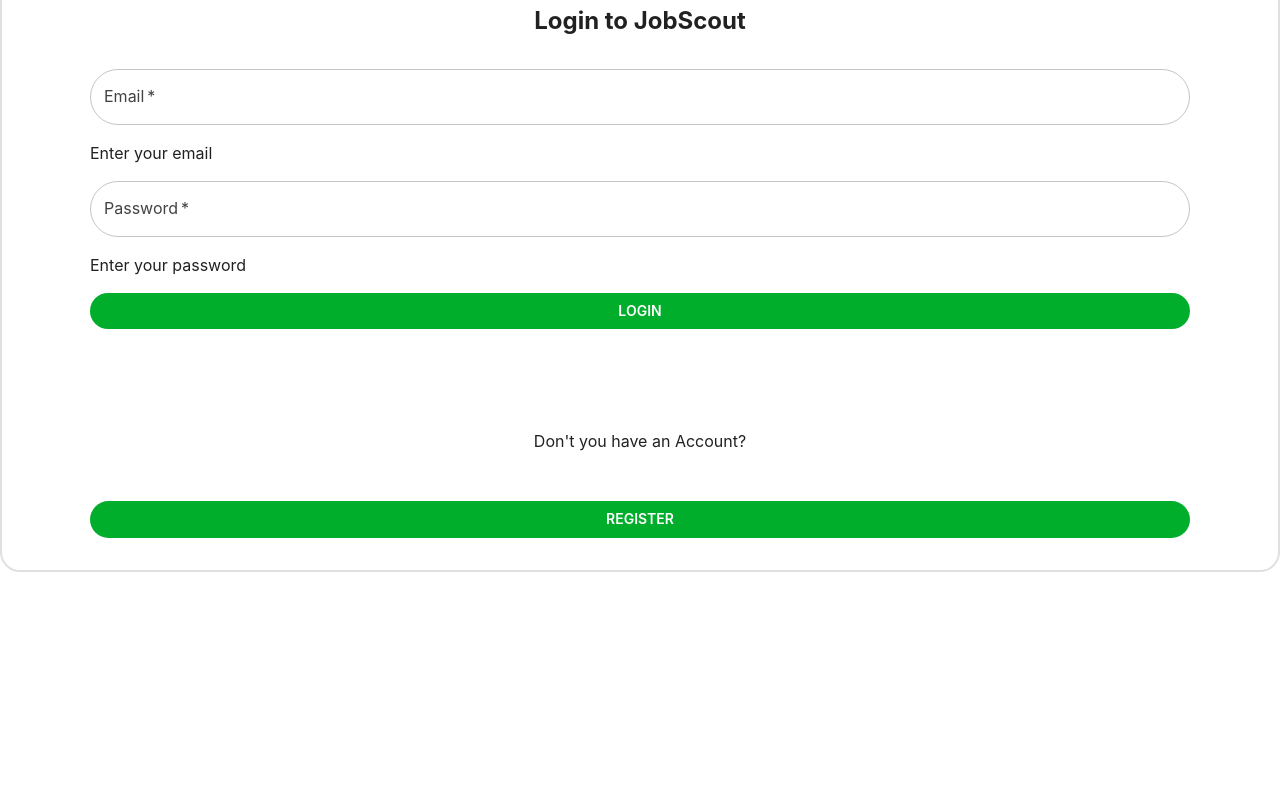
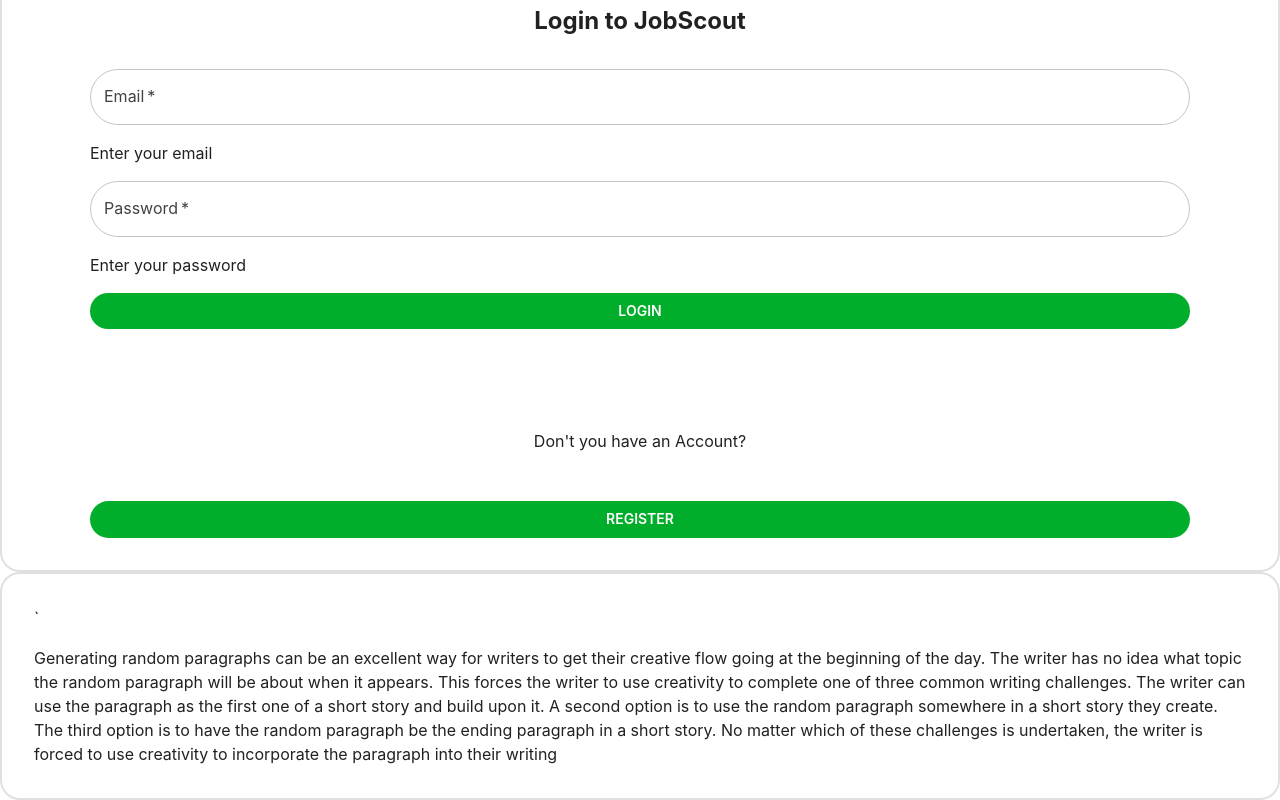
Before and after one commit to zetcco/jobscout-frontend, a React (Create React App) app: page /home in a window 1280 px wide. Shown: the part 257-1057 px from the top of the page. Before the commit the page ends 829 px from the top, so only its background shows below. Built offline with nearby package versions, Linux system fonts and the light colour scheme.

Commit message:
SocialMedia  comment component created

```diff
--- a/src/components/SocialMedia/Comments.jsx
+++ b/src/components/SocialMedia/Comments.jsx
@@ -1,8 +1,12 @@
 import React from 'react'
 import SmallPanel from '../SmallPanel'
+import { SmallProfile } from '../profile/SmallProfile'
 
 export const Comments = () => {
   return (
-    <div>Comments</div>
+    <SmallPanel
+        title = {<SmallProfile name = {'Nipun Madumal'}/>}
+        children = {'Generating random paragraphs can be an excellent way for writers to get their creative flow going at the beginning of the day. The writer has no idea what topic the random paragraph will be about when it appears. This forces the writer to use creativity to complete one of three common writing challenges. The writer can use the paragraph as the first one of a short story and build upon it. A second option is to use the random paragraph somewhere in a short story they create. The third option is to have the random paragraph be the ending paragraph in a short story. No matter which of these challenges is undertaken, the writer is forced to use creativity to incorporate the paragraph into their writing'}
+    />
   )
 }
--- a/src/routes/Home.jsx
+++ b/src/routes/Home.jsx
@@ -1,6 +1,7 @@
 import { Typography } from "@mui/material"
 import { BasicCard } from "../components/BasicCard"
 import SigninForm from "../components/authentication/SigninForm"
+import { Comments } from "../components/SocialMedia/Comments"
 
 
 export const Home = () => {
@@ -12,6 +13,7 @@
         </BasicCard>
 
             <SigninForm/>
+            <Comments/>
         </>
     )
 }
```
